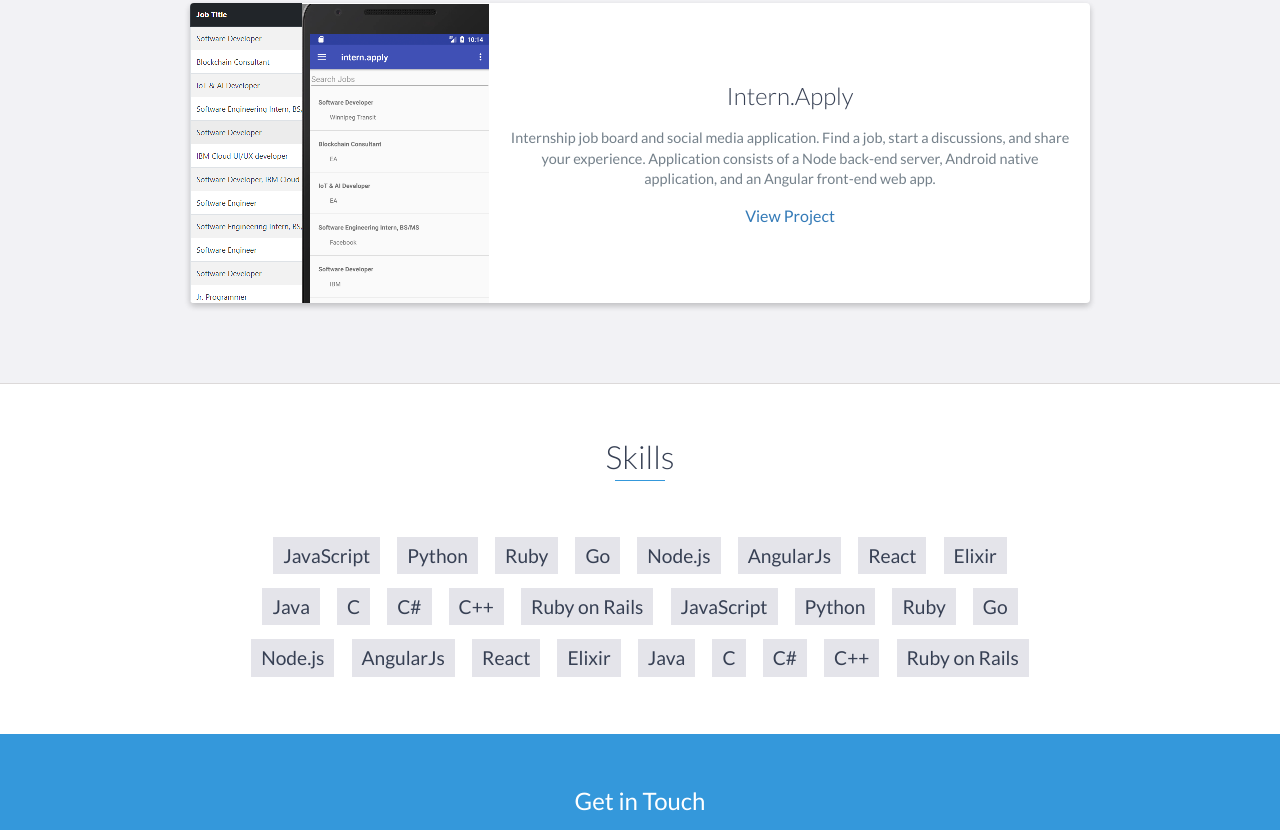
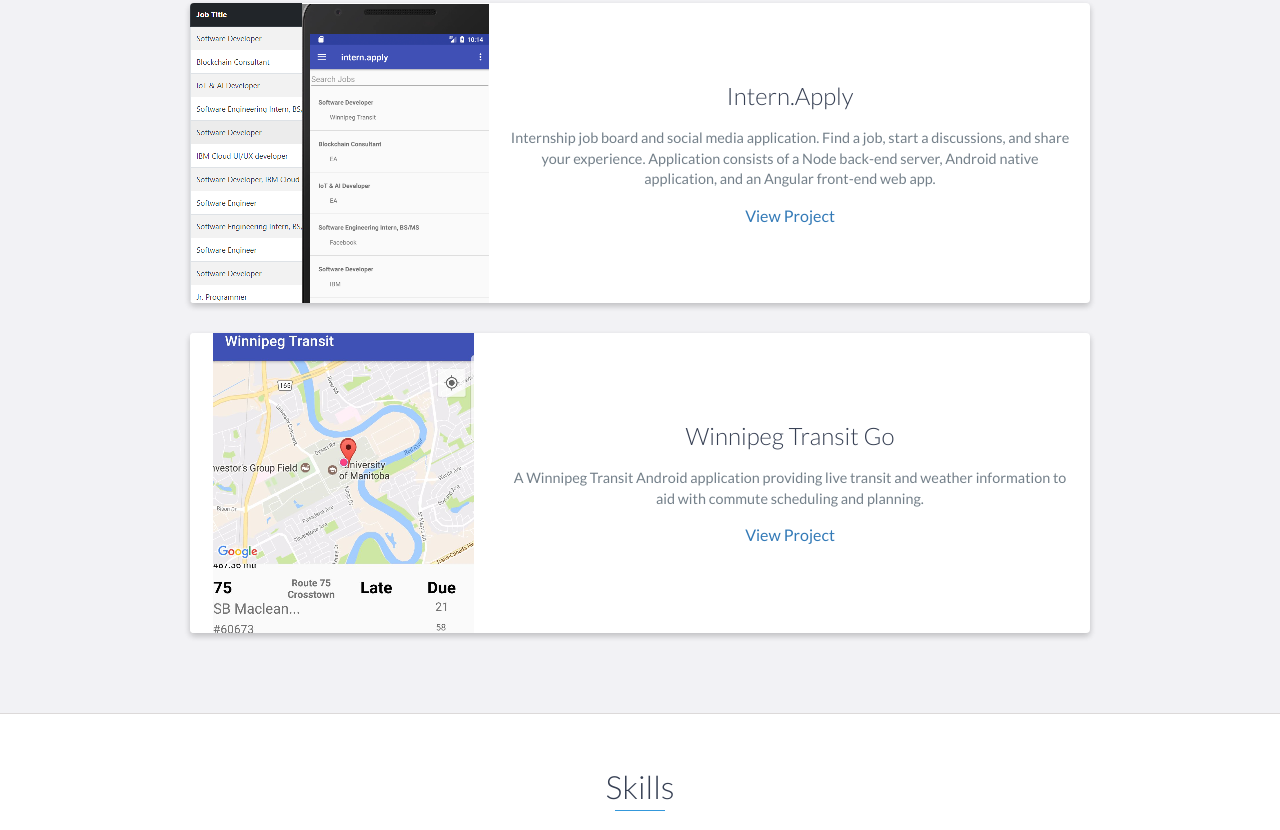
Before and after one commit to DimaMukhin/portfolio, a website: page index.html in a window 1280 px wide. Shown: the part 3422-4252 px from the top of the page. Drawn offline with nearby package versions, Linux system fonts and the light colour scheme.

Commit message:
added wtg project

```diff
--- a/index.html
+++ b/index.html
@@ -236,7 +236,7 @@
 
                 <div class="project shadow-large">
                     <div class="project-image">
-                        <img src="images/project_inter-apply.png" />
+                        <img src="images/project_intern-apply.png" />
                     </div>
                     <!-- End .project-image -->
                     <div class="project-info">
@@ -247,6 +247,23 @@
                             application, and an Angular front-end web app.
                         </p>
                         <a href="https://github.com/DimaMukhin/intern.apply">View Project</a>
+                    </div>
+                    <!-- End .project-info -->
+                </div>
+                <!-- End .project -->
+
+                <div class="project shadow-large">
+                    <div class="project-image">
+                        <img src="images/project_wtg.png" />
+                    </div>
+                    <!-- End .project-image -->
+                    <div class="project-info">
+                        <h3>Winnipeg Transit Go</h3>
+                        <p>
+                            A Winnipeg Transit Android application providing live transit and weather information to
+                            aid with commute scheduling and planning.
+                        </p>
+                        <a href="https://github.com/DimaMukhin/WinnipegTransitGo">View Project</a>
                     </div>
                     <!-- End .project-info -->
                 </div>
```
Also changed, not shown: images/project_intern-apply.png (renamed from images/project_inter-apply.png), images/project_wtg.png (added).
